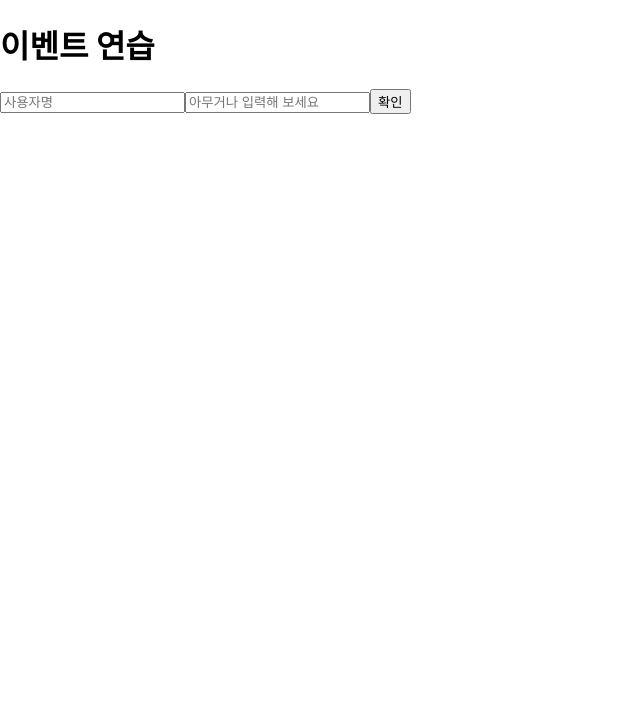
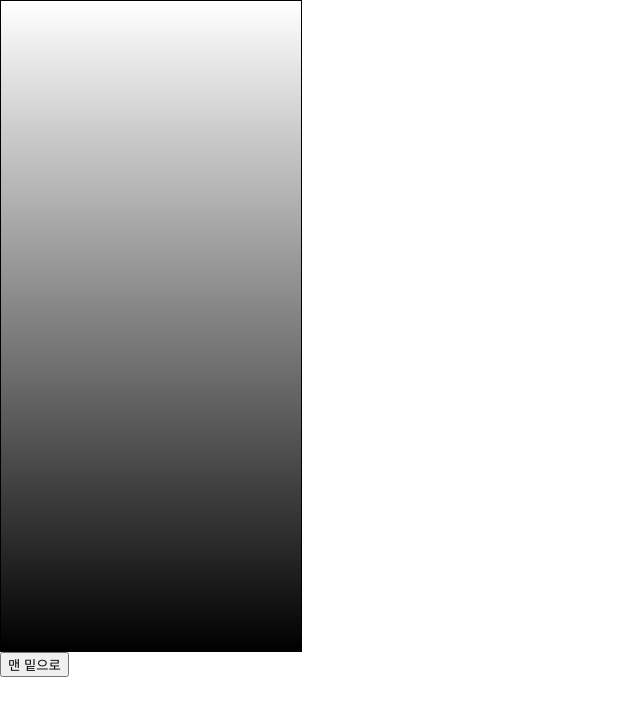
Before and after one commit to mandeukJeong/react-study, a React (Create React App) app in the folder hello-react/: page / in a window 1280 px wide. Shown: the top 716 px of the page, without its empty margins (0-640 px from the left). Built offline with nearby package versions, Linux system fonts and the light colour scheme.

Commit message:
5. ref: DOM에 이름 달기

```diff
--- a/hello-react/src/App.js
+++ b/hello-react/src/App.js
@@ -1,7 +1,17 @@
-import EventPractice from './EventPractice';
+import { Component } from 'react';
+import ScrollBox from './ScrollBox';
 
-const App = () => {
-  return <EventPractice />;
-};
+class App extends Component {
+  render() {
+    return (
+      <div>
+        <ScrollBox ref={(ref) => (this.scrollBox = ref)} />
+        <button onClick={() => this.scrollBox.scorollToBottom()}>
+          맨 밑으로
+        </button>
+      </div>
+    );
+  }
+}
 
 export default App;
--- /dev/null
+++ b/hello-react/src/ScrollBox.js
@@ -0,0 +1,32 @@
+import { Component } from 'react';
+
+class ScrollBox extends Component {
+  scorollToBottom = () => {
+    const { scrollHeight, clientHeight } = this.box;
+    this.box.scrollTop = scrollHeight - clientHeight;
+  };
+
+  render() {
+    const style = {
+      border: '1px solid black',
+      heihgt: '300px',
+      width: '300px',
+      overflow: 'auto',
+      position: 'relative',
+    };
+
+    const innerStyle = {
+      width: '100%',
+      height: '650px',
+      background: 'linear-gradient(white, black)',
+    };
+
+    return (
+      <div style={style} ref={(ref) => (this.box = ref)}>
+        <div style={innerStyle} />
+      </div>
+    );
+  }
+}
+
+export default ScrollBox;
```
Also changed, not shown: hello-react/src/VaildationSample.css (added, +7 -0 lines), hello-react/src/VaildationSample.js (added, +47 -0 lines).
